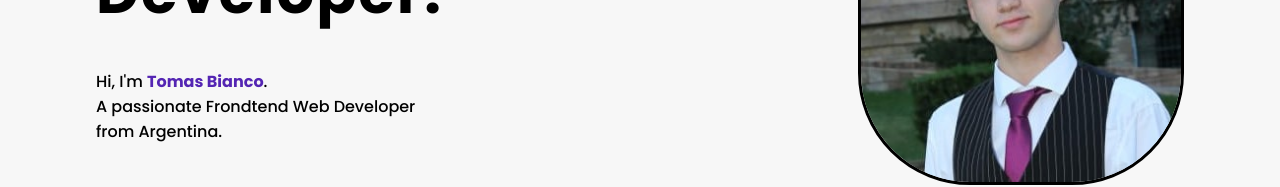
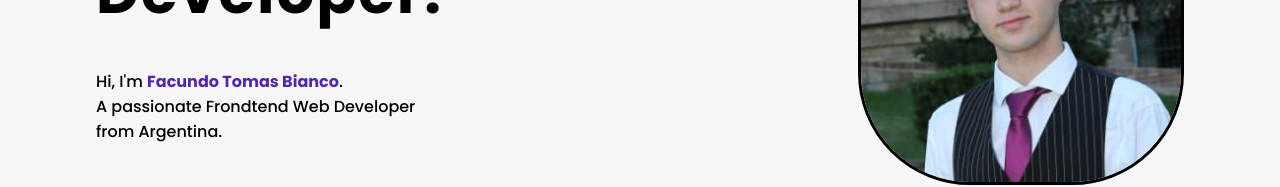
Before and after one commit to tomasbianco09/Portfolio, a React (Vite) app: page / in a window 1280 px wide. Shown: the part 309-496 px from the top of the page. Built offline with nearby package versions, Linux system fonts and the light colour scheme.

Commit message:
Actualizacion en Home

```diff
--- a/src/components/Home/Home.jsx
+++ b/src/components/Home/Home.jsx
@@ -6,7 +6,6 @@ import react from '../../assets/img/react.png'
 import css from '../../assets/img/css-8e01670c.svg'
 import html from '../../assets/img/html-52732337.svg'
 import git from '../../assets/img/git.svg'
-
 import { Link } from 'react-scroll'
 
 
@@ -16,7 +15,7 @@ const Home = () => {
             <div className='home-container-2'>
                 <div className='home-title'>
                     <h1>Frondtend Developer.</h1>
-                    <p className="home-p">Hi, I'm <span>Tomas Bianco</span>.
+                    <p className="home-p">Hi, I'm <span>Facundo Tomas Bianco</span>.
                         <br />
                         A passionate Frondtend Web Developer from Argentina.</p>
                     <ul class="home-ul">
```
